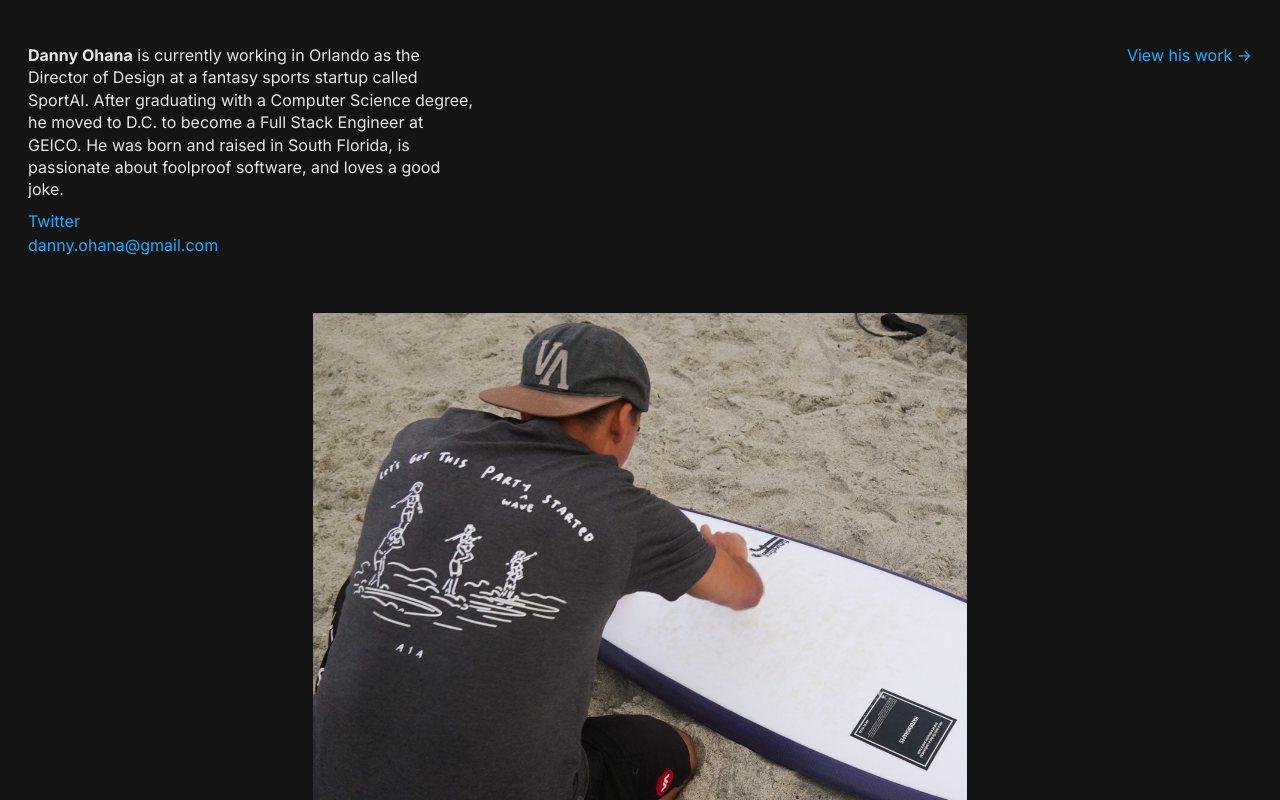
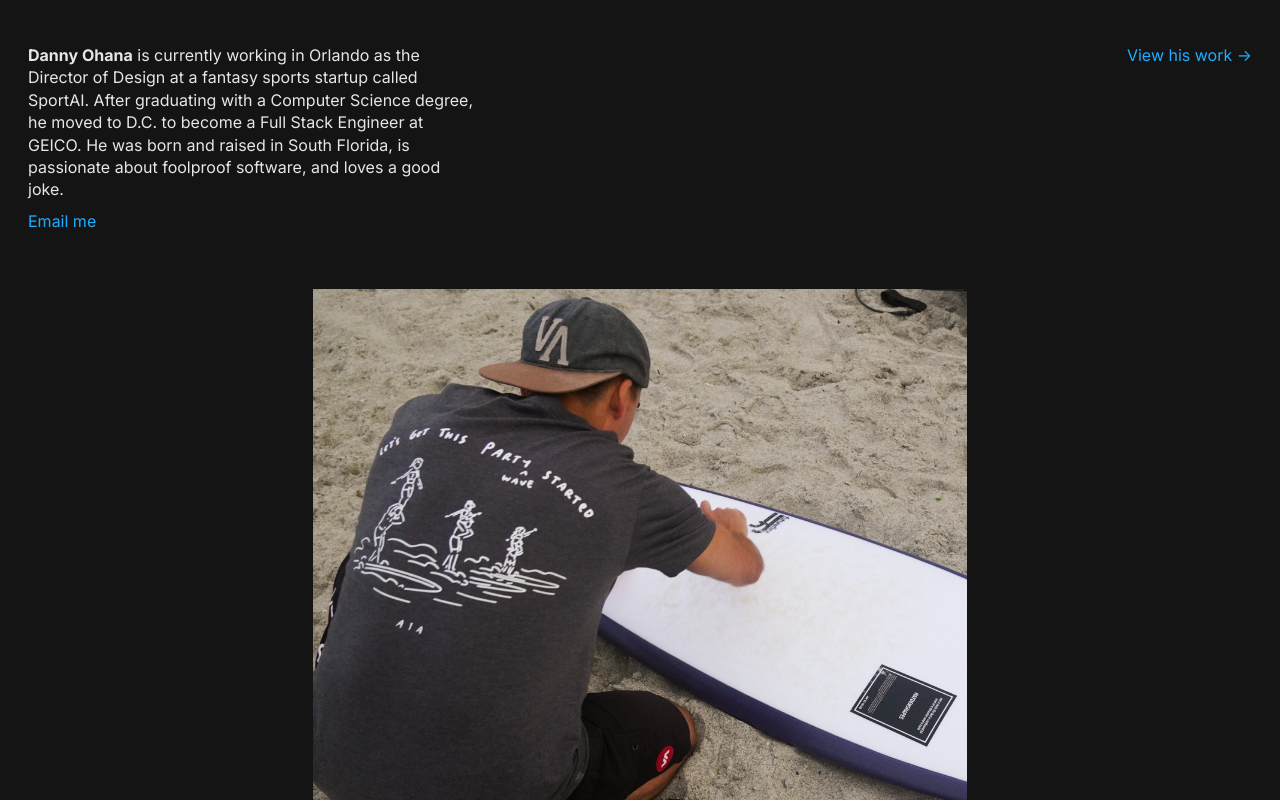
Before and after one commit to ohana23/corner-of-the-internet, a Next.js app: page / in a window 1280 px wide. Shown: the top 800 px of the page. Built offline with nearby package versions, Linux system fonts and the light colour scheme.

Commit message:
remove buttons, change button text

```diff
--- a/pages/index.js
+++ b/pages/index.js
@@ -16,17 +16,10 @@ function HomePage() {
           <div className={styles.lineheight15}>
             <a
               target="_blank"
-              href="https://twitter.com/dannyohana_"
-              className={styles.linkButton}
-            >
-              <p>Twitter</p>
-            </a>
-            <a
-              target="_blank"
               href="mailto: danny.ohana@gmail.com"
               className={styles.linkButton}
             >
-              <p>danny.ohana@gmail.com</p>
+              <p>Email me</p>
             </a>
           </div>
         </p>
```
